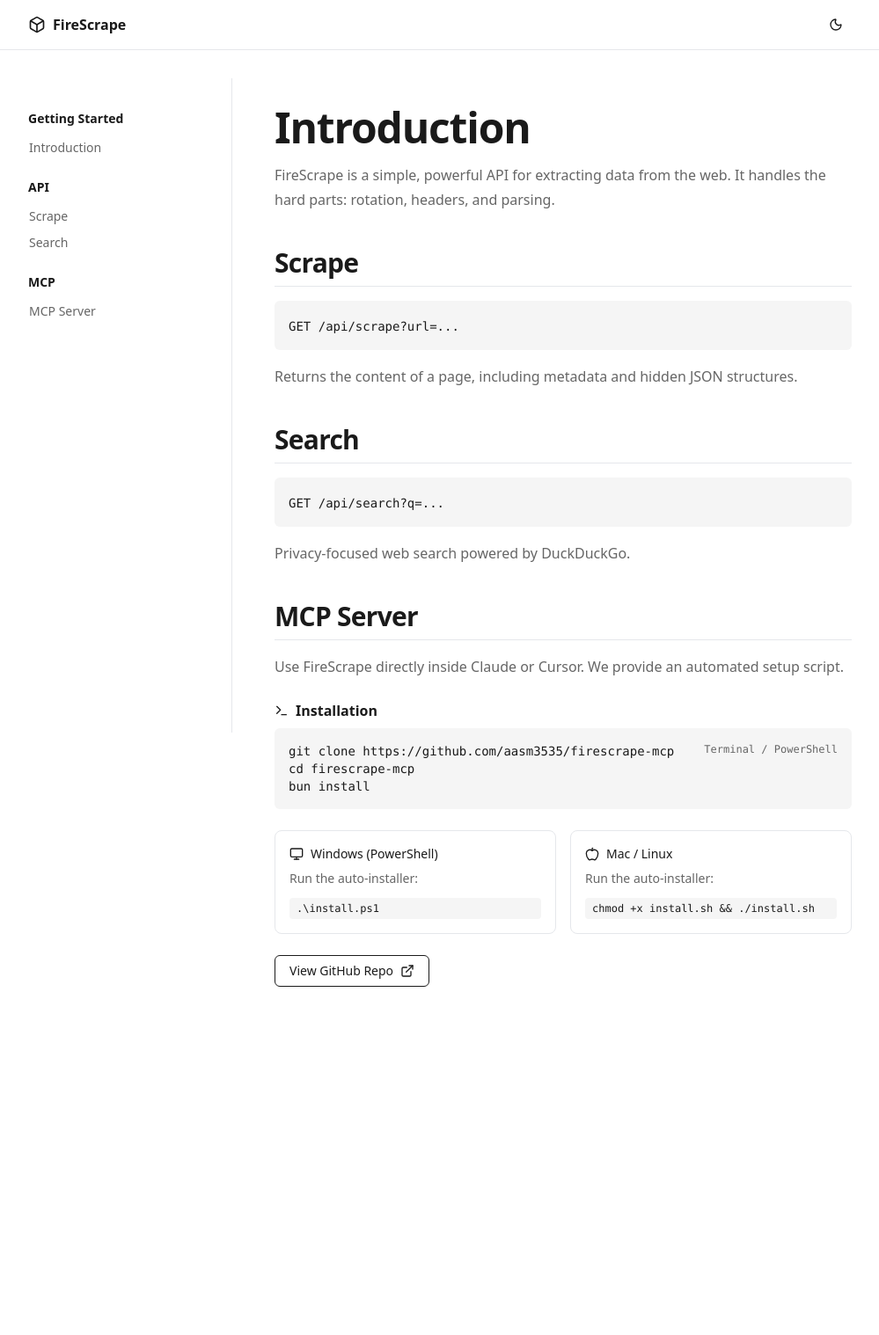
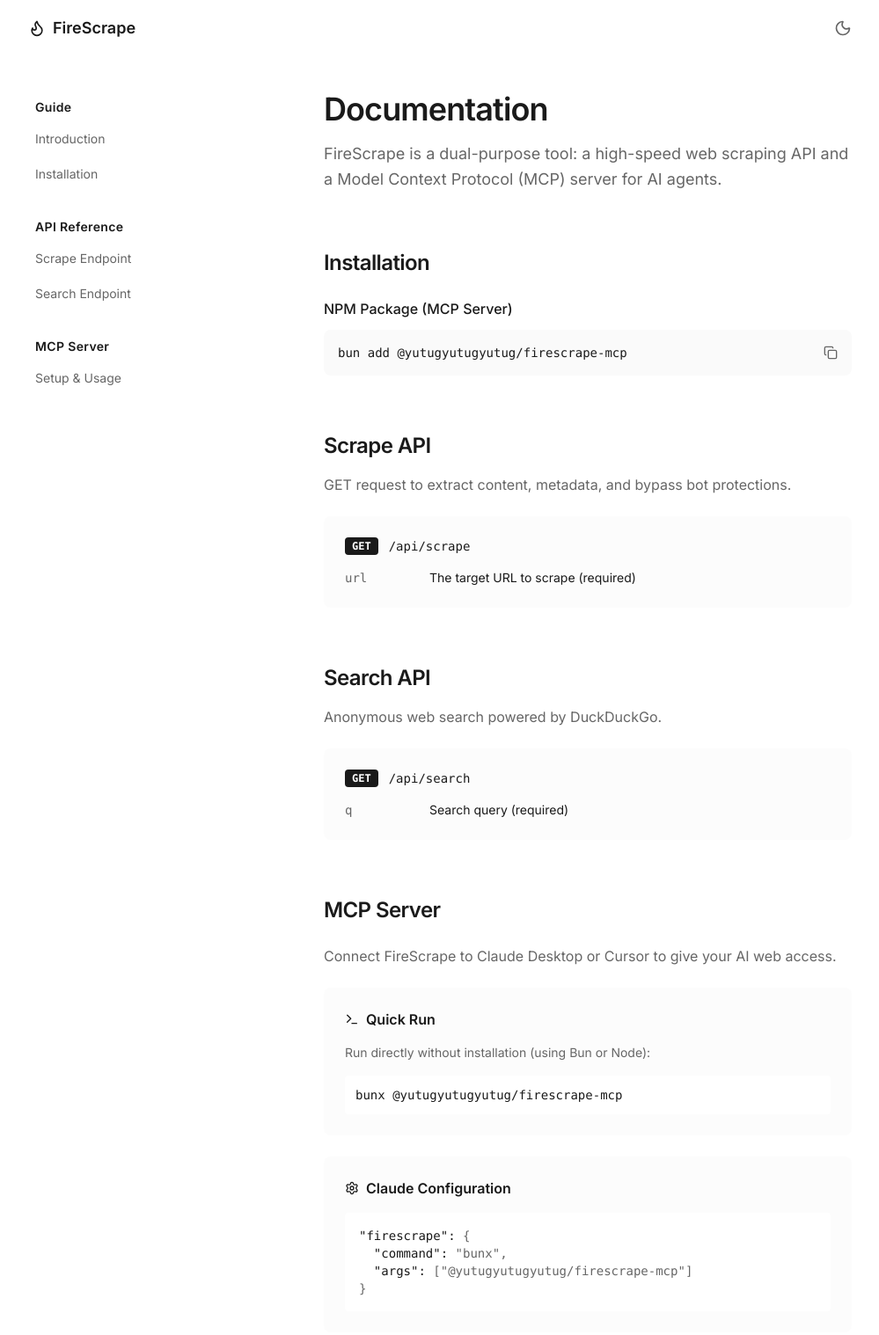
Before and after one commit to aasm3535/firescrape, a website: page public/docs.html in a window 1280 px wide. Shown: the whole page at 88% size, without its empty margins (140-1139 px from the left). Before the commit the page ends 1226 px from the top, so only its background shows below. Drawn offline with nearby package versions, Linux system fonts and the light colour scheme.

Commit message:
style: refresh docs design and update MCP instructions

```diff
--- a/public/docs.html
+++ b/public/docs.html
@@ -15,135 +15,180 @@
         extend: {
           colors: {
             border: "hsl(var(--border))",
-            input: "hsl(var(--input))",
-            ring: "hsl(var(--ring))",
             background: "hsl(var(--background))",
             foreground: "hsl(var(--foreground))",
-            primary: { DEFAULT: "hsl(var(--primary))", foreground: "hsl(var(--primary-foreground))" },
-            secondary: { DEFAULT: "hsl(var(--secondary))", foreground: "hsl(var(--secondary-foreground))" },
-            muted: { DEFAULT: "hsl(var(--muted))", foreground: "hsl(var(--muted-foreground))" },
-            accent: { DEFAULT: "hsl(var(--accent))", foreground: "hsl(var(--accent-foreground))" },
-            card: { DEFAULT: "hsl(var(--card))", foreground: "hsl(var(--card-foreground))" },
+            muted: "hsl(var(--muted))",
+            "muted-foreground": "hsl(var(--muted-foreground))",
+            primary: "hsl(var(--primary))",
+            "primary-foreground": "hsl(var(--primary-foreground))",
           },
-          borderRadius: { lg: "var(--radius)", md: "calc(var(--radius) - 2px)", sm: "calc(var(--radius) - 4px)" },
+          fontFamily: {
+            sans: ['Inter', 'sans-serif'],
+            mono: ['Menlo', 'Monaco', 'Courier New', 'monospace'],
+          }
         },
       },
     }
   </script>
+  <style>
+    /* Hide scrollbar for sidebar */
+    aside::-webkit-scrollbar { display: none; }
+    aside { -ms-overflow-style: none; scrollbar-width: none; }
+  </style>
 </head>
-<body class="min-h-screen bg-background font-sans antialiased">
+<body class="min-h-screen bg-background font-sans antialiased text-foreground selection:bg-muted selection:text-foreground">
 
-  <header class="sticky top-0 z-50 w-full border-b bg-background/95 backdrop-blur">
-    <div class="container flex h-14 items-center">
-      <a href="/" class="mr-6 flex items-center space-x-2 font-bold">
-        <i data-lucide="box" class="h-5 w-5"></i>
+  <header class="sticky top-0 z-50 w-full bg-background/80 backdrop-blur-sm">
+    <div class="container flex h-16 items-center justify-between">
+      <a href="/" class="flex items-center gap-2 font-bold text-lg">
+        <i data-lucide="flame" class="h-5 w-5"></i>
         <span>FireScrape</span>
       </a>
-      <div class="ml-auto flex items-center space-x-2">
-        <button onclick="toggleTheme()" class="inline-flex items-center justify-center rounded-md text-sm font-medium transition-colors hover:bg-accent hover:text-accent-foreground h-9 w-9">
-            <i data-lucide="moon" id="theme-icon" class="h-4 w-4"></i>
+      <div class="flex items-center gap-4">
+        <a href="https://github.com/aasm3535/firescrape" target="_blank" class="text-muted-foreground hover:text-foreground transition-colors">
+          <i data-lucide="github" class="h-5 w-5"></i>
+        </a>
+        <button onclick="toggleTheme()" class="text-muted-foreground hover:text-foreground transition-colors">
+            <i data-lucide="moon" id="theme-icon" class="h-5 w-5"></i>
         </button>
       </div>
     </div>
   </header>
 
-  <div class="container flex-1 items-start md:grid md:grid-cols-[220px_minmax(0,1fr)] md:gap-6 lg:grid-cols-[240px_minmax(0,1fr)] lg:gap-10 py-8">
+  <div class="container flex-1 items-start md:grid md:grid-cols-[240px_minmax(0,1fr)] md:gap-12 lg:gap-24 py-10">
 
-    <aside class="fixed top-14 z-30 -ml-2 hidden h-[calc(100vh-3.5rem)] w-full shrink-0 overflow-y-auto border-r md:sticky md:block">
-        <div class="py-6 pr-6 lg:py-8">
-            <h4 class="mb-1 rounded-md px-2 py-1 text-sm font-semibold">Getting Started</h4>
-            <div class="grid grid-flow-row auto-rows-max text-sm">
-                <a href="#intro" class="group flex w-full items-center rounded-md border border-transparent px-2 py-1 hover:underline text-muted-foreground">Introduction</a>
-            </div>
-            <h4 class="mb-1 rounded-md px-2 py-1 text-sm font-semibold mt-4">API</h4>
-            <div class="grid grid-flow-row auto-rows-max text-sm">
-                <a href="#scrape" class="group flex w-full items-center rounded-md border border-transparent px-2 py-1 hover:underline text-muted-foreground">Scrape</a>
-                <a href="#search" class="group flex w-full items-center rounded-md border border-transparent px-2 py-1 hover:underline text-muted-foreground">Search</a>
-            </div>
-            <h4 class="mb-1 rounded-md px-2 py-1 text-sm font-semibold mt-4">MCP</h4>
-             <div class="grid grid-flow-row auto-rows-max text-sm">
-                <a href="#mcp" class="group flex w-full items-center rounded-md border border-transparent px-2 py-1 hover:underline text-muted-foreground">MCP Server</a>
-            </div>
+    <!-- Sidebar -->
+    <aside class="fixed top-20 z-30 -ml-2 hidden h-[calc(100vh-5rem)] w-full shrink-0 overflow-y-auto md:sticky md:block">
+        <div class="py-2">
+            <h4 class="mb-2 px-4 text-sm font-semibold tracking-wide">Guide</h4>
+            <nav class="grid gap-1 text-sm text-muted-foreground">
+                <a href="#intro" class="px-4 py-2 hover:text-foreground hover:bg-muted/50 rounded-md transition-colors block">Introduction</a>
+                <a href="#install" class="px-4 py-2 hover:text-foreground hover:bg-muted/50 rounded-md transition-colors block">Installation</a>
+            </nav>
+
+            <h4 class="mt-8 mb-2 px-4 text-sm font-semibold tracking-wide">API Reference</h4>
+            <nav class="grid gap-1 text-sm text-muted-foreground">
+                <a href="#scrape" class="px-4 py-2 hover:text-foreground hover:bg-muted/50 rounded-md transition-colors block">Scrape Endpoint</a>
+                <a href="#search" class="px-4 py-2 hover:text-foreground hover:bg-muted/50 rounded-md transition-colors block">Search Endpoint</a>
+            </nav>
+
+            <h4 class="mt-8 mb-2 px-4 text-sm font-semibold tracking-wide">MCP Server</h4>
+             <nav class="grid gap-1 text-sm text-muted-foreground">
+                <a href="#mcp" class="px-4 py-2 hover:text-foreground hover:bg-muted/50 rounded-md transition-colors block">Setup & Usage</a>
+            </nav>
         </div>
     </aside>
 
-    <main class="relative py-6 lg:gap-10 lg:py-8">
-        <div class="mx-auto w-full min-w-0">
+    <!-- Content -->
+    <main class="relative w-full min-w-0">
 
-            <section id="intro" class="mb-10">
-                <h1 class="scroll-m-20 text-4xl font-extrabold tracking-tight lg:text-5xl mb-4">Introduction</h1>
-                <p class="leading-7 text-muted-foreground">FireScrape is a simple, powerful API for extracting data from the web. It handles the hard parts: rotation, headers, and parsing.</p>
+        <section id="intro" class="mb-16">
+            <h1 class="text-4xl font-bold tracking-tight mb-4">Documentation</h1>
+            <p class="text-lg text-muted-foreground leading-relaxed">
+                FireScrape is a dual-purpose tool: a high-speed web scraping API and a Model Context Protocol (MCP) server for AI agents.
+            </p>
         </section>
 
-            <section id="scrape" class="mb-10">
-                <h2 class="scroll-m-20 border-b pb-2 text-3xl font-semibold tracking-tight first:mt-0 mb-4">Scrape</h2>
-                <div class="rounded-md bg-muted p-4 mb-4">
-                    <code class="text-sm font-mono text-foreground">GET /api/scrape?url=...</code>
-                </div>
-                <p class="leading-7 text-muted-foreground">Returns the content of a page, including metadata and hidden JSON structures.</p>
-            </section>
-
-            <section id="search" class="mb-10">
-                <h2 class="scroll-m-20 border-b pb-2 text-3xl font-semibold tracking-tight first:mt-0 mb-4">Search</h2>
-                <div class="rounded-md bg-muted p-4 mb-4">
-                    <code class="text-sm font-mono text-foreground">GET /api/search?q=...</code>
-                </div>
-                <p class="leading-7 text-muted-foreground">Privacy-focused web search powered by DuckDuckGo.</p>
-            </section>
-
-            <section id="mcp" class="mb-10">
-                <h2 class="scroll-m-20 border-b pb-2 text-3xl font-semibold tracking-tight first:mt-0 mb-4">MCP Server</h2>
-                <p class="leading-7 text-muted-foreground mb-6">Use FireScrape directly inside Claude or Cursor. We provide an automated setup script.</p>
+        <section id="install" class="mb-16">
+            <h2 class="text-2xl font-semibold tracking-tight mb-6">Installation</h2>
 
             <div class="space-y-6">
                 <div>
-                        <h3 class="font-semibold mb-2 flex items-center gap-2"><i data-lucide="terminal" class="h-4 w-4"></i> Installation</h3>
-                        <div class="rounded-md bg-muted p-4 relative group">
-                            <div class="absolute right-4 top-4 text-xs text-muted-foreground font-mono">Terminal / PowerShell</div>
-                            <pre class="text-sm font-mono overflow-x-auto text-foreground whitespace-pre-wrap">git clone https://github.com/aasm3535/firescrape-mcp
-cd firescrape-mcp
-bun install</pre>
+                    <h3 class="font-medium mb-3">NPM Package (MCP Server)</h3>
+                    <div class="bg-muted/50 rounded-lg p-4 font-mono text-sm flex items-center justify-between">
+                        <span>bun add @yutugyutugyutug/firescrape-mcp</span>
+                        <button class="text-muted-foreground hover:text-foreground" onclick="navigator.clipboard.writeText('bun add @yutugyutugyutug/firescrape-mcp')"><i data-lucide="copy" class="h-4 w-4"></i></button>
                     </div>
-                    </div>
-
-                    <div class="grid md:grid-cols-2 gap-4">
-                        <div class="rounded-lg border p-4">
-                            <h4 class="font-medium mb-2 flex items-center gap-2 text-sm"><i data-lucide="monitor" class="h-4 w-4"></i> Windows (PowerShell)</h4>
-                            <p class="text-sm text-muted-foreground mb-3">Run the auto-installer:</p>
-                            <code class="text-xs bg-muted px-2 py-1 rounded block w-full">.\install.ps1</code>
-                        </div>
-                        <div class="rounded-lg border p-4">
-                            <h4 class="font-medium mb-2 flex items-center gap-2 text-sm"><i data-lucide="apple" class="h-4 w-4"></i> Mac / Linux</h4>
-                            <p class="text-sm text-muted-foreground mb-3">Run the auto-installer:</p>
-                            <code class="text-xs bg-muted px-2 py-1 rounded block w-full">chmod +x install.sh && ./install.sh</code>
-                        </div>
-                    </div>
-
-                    <div>
-                        <a href="https://github.com/aasm3535/firescrape-mcp" target="_blank" class="inline-flex items-center justify-center rounded-md text-sm font-medium transition-colors focus-visible:outline-none focus-visible:ring-1 focus-visible:ring-ring border border-input bg-background hover:bg-accent hover:text-accent-foreground h-9 px-4 py-2 w-full md:w-auto">
-                            View GitHub Repo <i data-lucide="external-link" class="ml-2 h-4 w-4"></i>
-                        </a>
                 </div>
             </div>
         </section>
 
+        <section id="scrape" class="mb-16">
+            <h2 class="text-2xl font-semibold tracking-tight mb-4">Scrape API</h2>
+            <p class="text-muted-foreground mb-6">GET request to extract content, metadata, and bypass bot protections.</p>
+
+            <div class="bg-muted/30 rounded-lg p-6 mb-4">
+                <div class="flex items-center gap-3 mb-4 font-mono text-sm">
+                    <span class="bg-primary text-primary-foreground px-2 py-0.5 rounded text-xs font-bold">GET</span>
+                    <span class="text-foreground">/api/scrape</span>
                 </div>
+                <div class="space-y-2 text-sm">
+                    <div class="flex gap-4">
+                        <span class="font-mono text-muted-foreground w-20">url</span>
+                        <span class="text-foreground">The target URL to scrape (required)</span>
+                    </div>
+                </div>
+            </div>
+        </section>
+
+        <section id="search" class="mb-16">
+            <h2 class="text-2xl font-semibold tracking-tight mb-4">Search API</h2>
+            <p class="text-muted-foreground mb-6">Anonymous web search powered by DuckDuckGo.</p>
+
+            <div class="bg-muted/30 rounded-lg p-6">
+                <div class="flex items-center gap-3 mb-4 font-mono text-sm">
+                    <span class="bg-primary text-primary-foreground px-2 py-0.5 rounded text-xs font-bold">GET</span>
+                    <span class="text-foreground">/api/search</span>
+                </div>
+                <div class="space-y-2 text-sm">
+                    <div class="flex gap-4">
+                        <span class="font-mono text-muted-foreground w-20">q</span>
+                        <span class="text-foreground">Search query (required)</span>
+                    </div>
+                </div>
+            </div>
+        </section>
+
+        <section id="mcp" class="mb-24">
+            <h2 class="text-2xl font-semibold tracking-tight mb-6">MCP Server</h2>
+            <p class="text-muted-foreground mb-6">
+                Connect FireScrape to Claude Desktop or Cursor to give your AI web access.
+            </p>
+
+            <div class="grid gap-6">
+                <div class="p-6 rounded-lg bg-muted/30">
+                    <h3 class="font-semibold mb-4 flex items-center gap-2">
+                        <i data-lucide="terminal" class="h-4 w-4"></i> Quick Run
+                    </h3>
+                    <p class="text-sm text-muted-foreground mb-4">Run directly without installation (using Bun or Node):</p>
+                    <code class="block bg-background p-3 rounded text-sm font-mono text-foreground">
+                        bunx @yutugyutugyutug/firescrape-mcp
+                    </code>
+                </div>
+
+                <div class="p-6 rounded-lg bg-muted/30">
+                    <h3 class="font-semibold mb-4 flex items-center gap-2">
+                        <i data-lucide="settings" class="h-4 w-4"></i> Claude Configuration
+                    </h3>
+                    <pre class="bg-background p-4 rounded text-sm font-mono overflow-x-auto text-muted-foreground"><span class="text-foreground">"firescrape":</span> {
+  <span class="text-foreground">"command":</span> "bunx",
+  <span class="text-foreground">"args":</span> ["@yutugyutugyutug/firescrape-mcp"]
+}</pre>
+                </div>
+            </div>
+        </section>
+
     </main>
-
   </div>
 
   <script>
     lucide.createIcons();
+
     function toggleTheme() {
         const isDark = document.documentElement.classList.toggle('dark');
         localStorage.setItem('theme', isDark ? 'dark' : 'light');
         updateThemeIcon();
     }
+
     function updateThemeIcon() {
         const isDark = document.documentElement.classList.contains('dark');
-        document.getElementById('theme-icon').setAttribute('data-lucide', isDark ? 'sun' : 'moon');
+        const icon = document.getElementById('theme-icon');
+        if(icon) {
+            icon.setAttribute('data-lucide', isDark ? 'sun' : 'moon');
             lucide.createIcons();
         }
+    }
+
     const savedTheme = localStorage.getItem('theme');
     const sysDark = window.matchMedia('(prefers-color-scheme: dark)').matches;
     if (savedTheme === 'dark' || (!savedTheme && sysDark)) document.documentElement.classList.add('dark');
```
Lines whose indentation alone changed are shown as unchanged.
